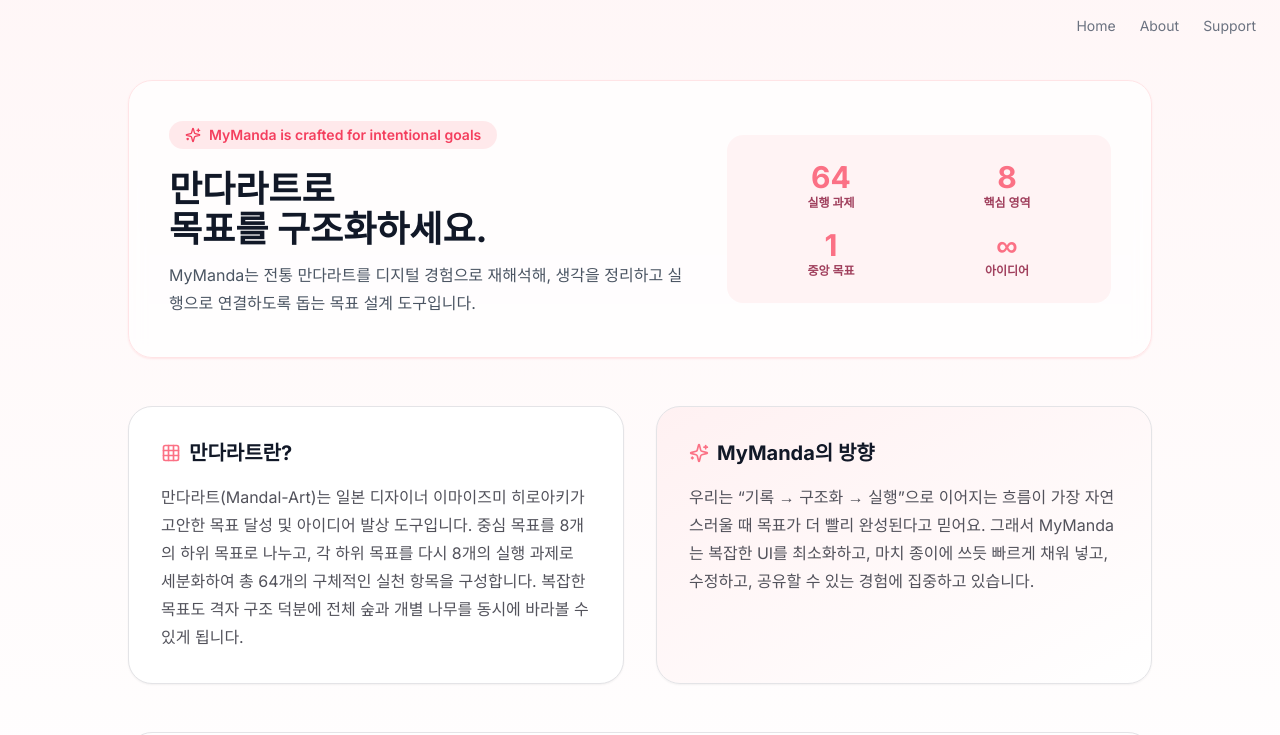
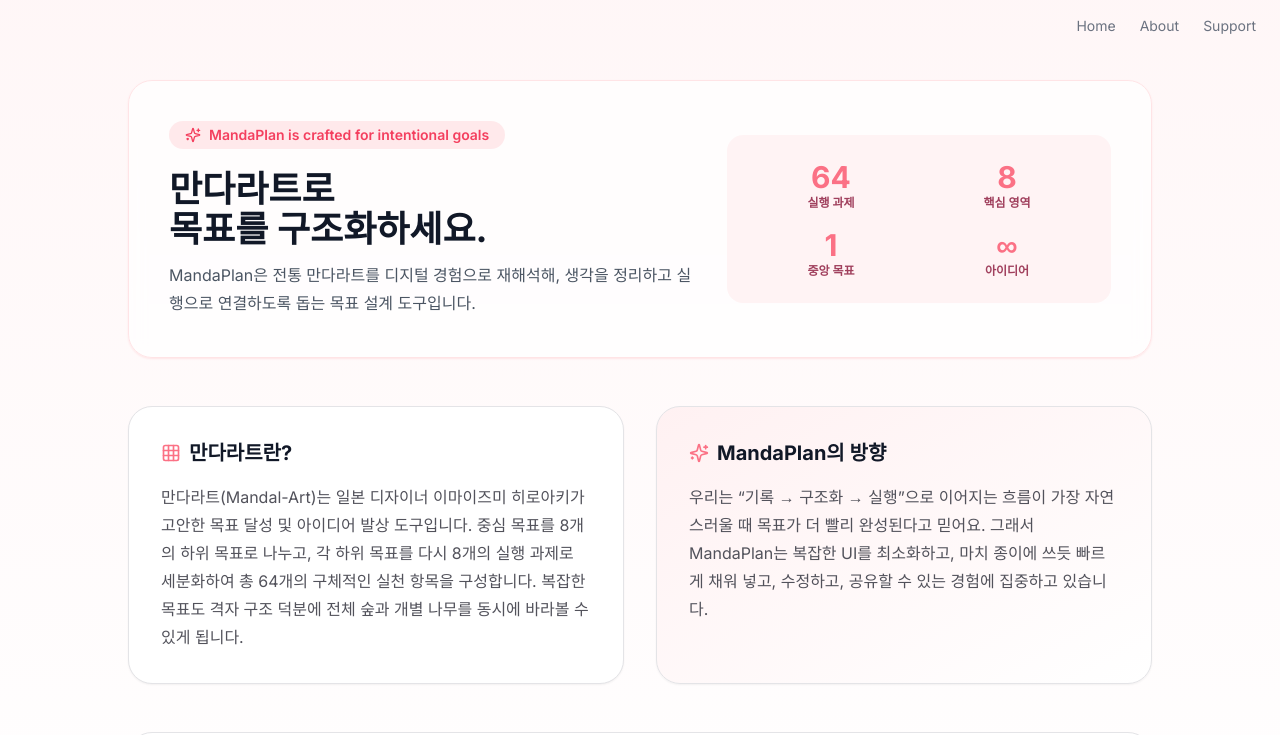
Before and after one commit to ginsum-dev/mandarats-todo, a Next.js app: page /about in a window 1280 px wide. Shown: the top 735 px of the page. Built offline with nearby package versions, Linux system fonts and the light colour scheme.

Commit message:
Fix: 이름 변경

```diff
--- a/app/about/page.tsx
+++ b/app/about/page.tsx
@@ -64,14 +64,14 @@
             <div>
               <p className="inline-flex items-center gap-2 rounded-full bg-rose-100/80 px-4 py-1 text-sm font-semibold text-rose-500">
                 <Sparkles className="h-4 w-4" />
-                MyManda is crafted for intentional goals
+                MandaPlan is crafted for intentional goals
               </p>
               <h1 className="mt-5 text-3xl font-bold text-gray-900 md:text-4xl">
                 만다라트로 <br />
                 목표를 구조화하세요.
               </h1>
               <p className="mt-3 text-md leading-7 text-gray-600">
-                MyManda는 전통 만다라트를 디지털 경험으로 재해석해, 생각을
+                MandaPlan은 전통 만다라트를 디지털 경험으로 재해석해, 생각을
                 정리하고 실행으로 연결하도록 돕는 목표 설계 도구입니다.
               </p>
             </div>
@@ -114,13 +114,13 @@
           <article className="rounded-3xl border border-zinc-200 bg-gradient-to-br from-rose-50 to-white p-8 shadow-sm">
             <h3 className="mb-4 flex items-center gap-2 text-xl font-bold text-gray-900">
               <Sparkles className="h-5 w-5 text-rose-400" />
-              MyManda의 방향
+              MandaPlan의 방향
             </h3>
             <p className="text-base leading-7 text-zinc-600">
               우리는 “기록 → 구조화 → 실행”으로 이어지는 흐름이 가장 자연스러울
-              때 목표가 더 빨리 완성된다고 믿어요. 그래서 MyManda는 복잡한 UI를
-              최소화하고, 마치 종이에 쓰듯 빠르게 채워 넣고, 수정하고, 공유할 수
-              있는 경험에 집중하고 있습니다.
+              때 목표가 더 빨리 완성된다고 믿어요. 그래서 MandaPlan는 복잡한
+              UI를 최소화하고, 마치 종이에 쓰듯 빠르게 채워 넣고, 수정하고,
+              공유할 수 있는 경험에 집중하고 있습니다.
             </p>
           </article>
         </section>
--- a/app/layout.tsx
+++ b/app/layout.tsx
@@ -6,8 +6,8 @@
 const inter = Inter({ subsets: ["latin"] });
 
 export const metadata: Metadata = {
-  title: "MyManda",
-  description: "Create and manage your goals with MyManda",
+  title: "MandaPlan",
+  description: "Create and manage your goals with MandaPlan",
 };
 
 export default function RootLayout({
--- a/app/support/page.tsx
+++ b/app/support/page.tsx
@@ -72,7 +72,7 @@
         </form> */}
 
         <p className="mt-10 text-gray-500 text-sm">
-          개발자: Jung Hae Kyoung © 2025 MyManda. All rights reserved.
+          개발자: Jung Hae Kyoung © 2025 MandaPlan. All rights reserved.
         </p>
       </div>
     </div>
```
